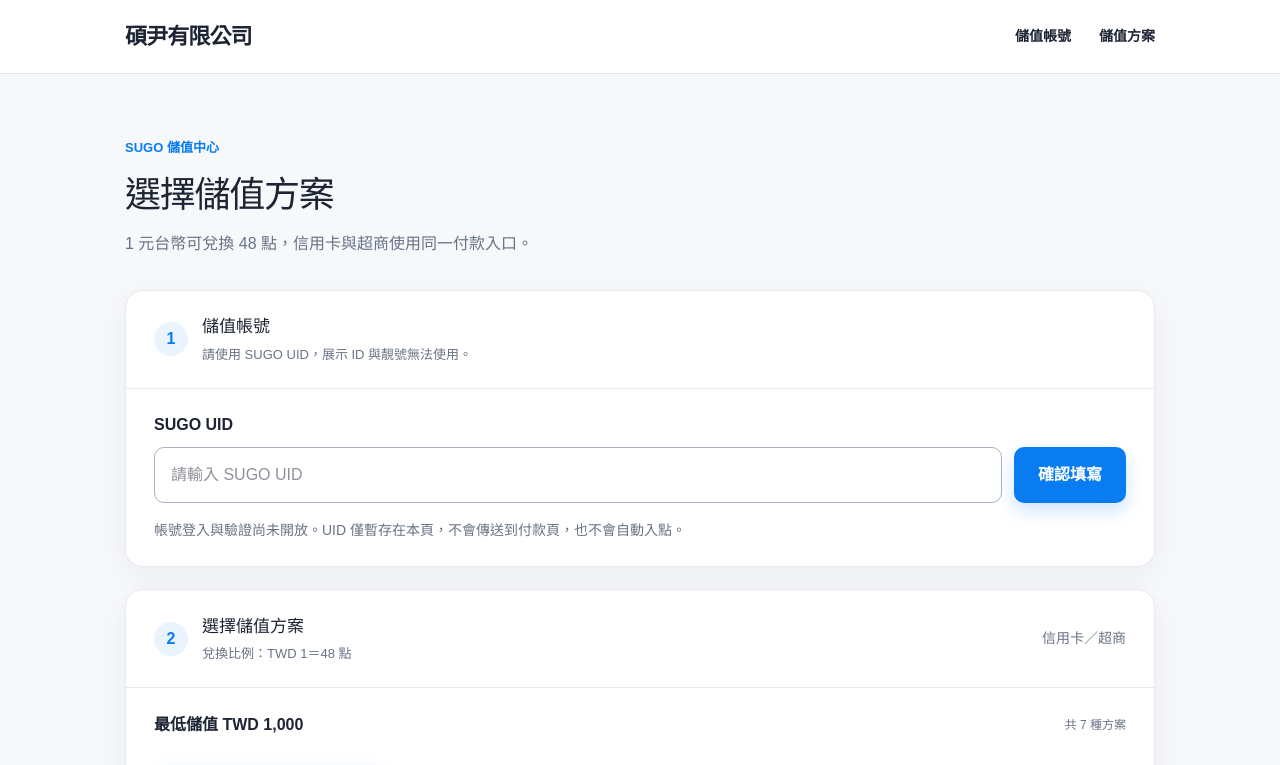
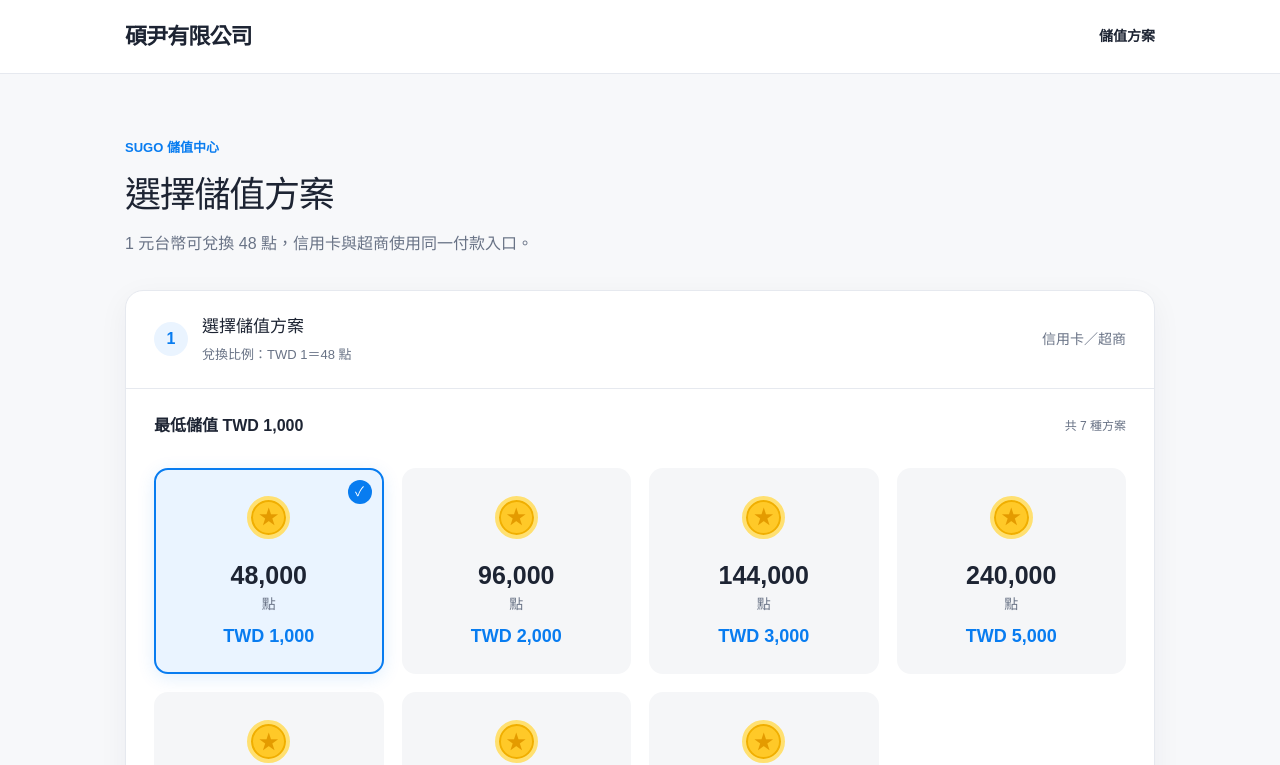
Before and after one commit to asd755177-commits/-, a Next.js app: page / in a window 1280 px wide. Shown: the top 765 px of the page. Built offline with nearby package versions, Linux system fonts and the light colour scheme.

Commit message:
Remove UID account section and renumber checkout steps

```diff
--- a/app/page.tsx
+++ b/app/page.tsx
@@ -1,6 +1,6 @@
 'use client';
 
-import { useState, type FormEvent } from 'react';
+import { useState } from 'react';
 
 const plans = [
   { amount: 1000, url: 'https://tinyurl.funpoint.com.tw/E5078C' },
@@ -15,53 +15,21 @@ const number = (value: number) => value.toLocaleString('zh-TW');
 
 export default function Home() {
   const [selected, setSelected] = useState(0);
-  const [uid, setUid] = useState('');
-  const [account, setAccount] = useState('');
-  const [error, setError] = useState('');
   const plan = plans[selected];
 
-  function confirmAccount(event: FormEvent<HTMLFormElement>) {
-    event.preventDefault();
-    const value = uid.trim();
-    if (!/^[0-9]+$/.test(value)) {
-      setError('請輸入只含數字的 SUGO UID。');
-      return;
-    }
-    setAccount(value);
-    setError('');
-  }
-
   return <main>
-    <header className="topbar"><a className="brand" href="#">碩尹有限公司</a><nav><a href="#account">儲值帳號</a><a href="#packages">儲值方案</a></nav></header>
+    <header className="topbar"><a className="brand" href="#">碩尹有限公司</a><nav><a href="#packages">儲值方案</a></nav></header>
     <section className="page shell">
       <div className="intro"><p className="step">SUGO 儲值中心</p><h1>選擇儲值方案</h1><p>1 元台幣可兌換 48 點，信用卡與超商使用同一付款入口。</p></div>
 
-      <section className="panel" id="account" aria-labelledby="account-title" style={{ marginBottom: 22, scrollMarginTop: 90 }}>
-        <div className="panelHead"><div><span className="number">1</span><div><h2 id="account-title">儲值帳號</h2><p>請使用 SUGO UID，展示 ID 與靚號無法使用。</p></div></div></div>
-        <div style={{ padding: '24px 28px' }}>
-          {account ? <div>
-            <p style={{ margin: '0 0 12px', overflowWrap: 'anywhere' }}><strong>已填寫 UID：{account}</strong><span style={{ display: 'block', marginTop: 8, color: '#697386', fontSize: 14 }}>尚未驗證帳號身分</span></p>
-            <button className="checkoutButton" type="button" onClick={() => setAccount('')}>修改帳號</button>
-          </div> : <form onSubmit={confirmAccount}>
-            <label htmlFor="sugo-uid" style={{ display: 'block', fontWeight: 700, marginBottom: 10 }}>SUGO UID</label>
-            <div style={{ display: 'flex', gap: 12, flexWrap: 'wrap' }}>
-              <input id="sugo-uid" name="uid" value={uid} onChange={event => { setUid(event.target.value); setError(''); }} type="text" inputMode="numeric" autoComplete="off" placeholder="請輸入 SUGO UID" required aria-invalid={Boolean(error)} aria-describedby={error ? 'uid-error account-note' : 'account-note'} style={{ minWidth: 0, flex: '1 1 220px', border: '1px solid #a9b2bf', borderRadius: 10, padding: '14px 16px', fontSize: 16, color: '#1d2433', background: '#fff' }} />
-              <button className="checkoutButton" type="submit">確認填寫</button>
-            </div>
-            {error && <p id="uid-error" role="alert" style={{ color: '#b42318', marginTop: 10 }}>{error}</p>}
-          </form>}
-          <p id="account-note" role="status" style={{ fontSize: 14, lineHeight: 1.7, color: '#697386', margin: '16px 0 0' }}>帳號登入與驗證尚未開放。UID 僅暫存在本頁，不會傳送到付款頁，也不會自動入點。</p>
-        </div>
-      </section>
-
-      <section className="panel" id="packages" aria-labelledby="package-title" style={{ scrollMarginTop: 90 }}>
-        <div className="panelHead"><div><span className="number">2</span><div><h2 id="package-title">選擇儲值方案</h2><p>兌換比例：TWD 1＝48 點</p></div></div><span style={{ fontSize: 14, color: '#697386' }}>信用卡／超商</span></div>
+<section className="panel" id="packages" aria-labelledby="package-title" style={{ scrollMarginTop: 90 }}>
+        <div className="panelHead"><div><span className="number">1</span><div><h2 id="package-title">選擇儲值方案</h2><p>兌換比例：TWD 1＝48 點</p></div></div><span style={{ fontSize: 14, color: '#697386' }}>信用卡／超商</span></div>
         <div className="methodLabel"><strong>最低儲值 TWD 1,000</strong><span>共 7 種方案</span></div>
         <div className="packageGrid">{plans.map((item, index) => <button key={item.amount} type="button" className={`packageCard ${selected === index ? 'selected' : ''}`} onClick={() => setSelected(index)} aria-pressed={selected === index} aria-label={`儲值 ${number(item.amount)} 元，${number(item.amount * 48)} 點`}><span className="coin" aria-hidden="true">★</span><strong>{number(item.amount * 48)}</strong><span style={{ fontSize: 14, color: '#697386' }}>點</span><span className="price">TWD {number(item.amount)}</span><span className="check" aria-hidden="true">✓</span></button>)}</div>
       </section>
 
       <section className="checkout" aria-labelledby="checkout-title">
-        <div><span className="number">3</span><div><h2 id="checkout-title">確認並付款</h2><p>進入付款頁後選擇信用卡或超商。</p></div></div>
+        <div><span className="number">2</span><div><h2 id="checkout-title">確認並付款</h2><p>進入付款頁後選擇信用卡或超商。</p></div></div>
         <div className="summary" aria-live="polite"><span>已選擇 {number(plan.amount * 48)} 點</span><strong>TWD {number(plan.amount)}</strong></div>
         <a className="checkoutButton" href={plan.url} target="_blank" rel="noopener noreferrer">前往付款 <span aria-hidden="true">→</span></a>
       </section>
```
